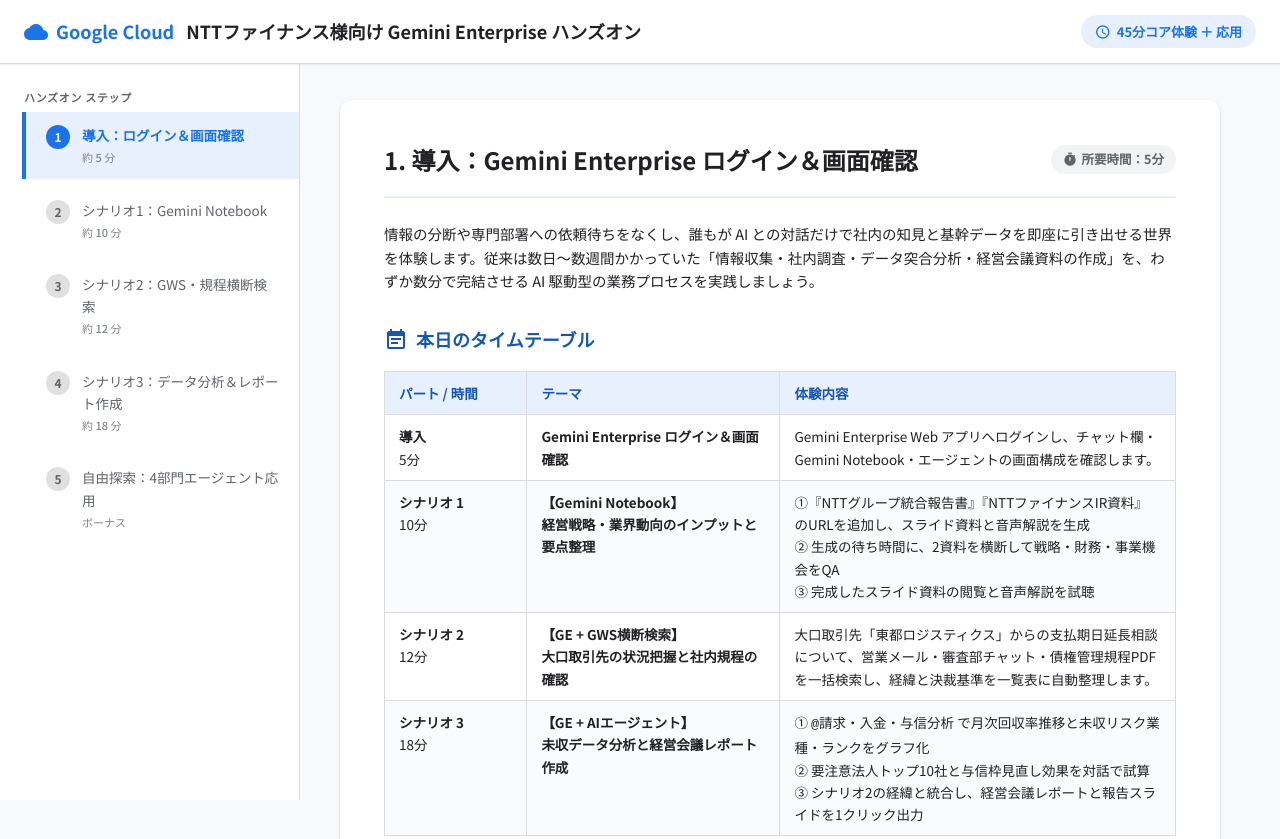
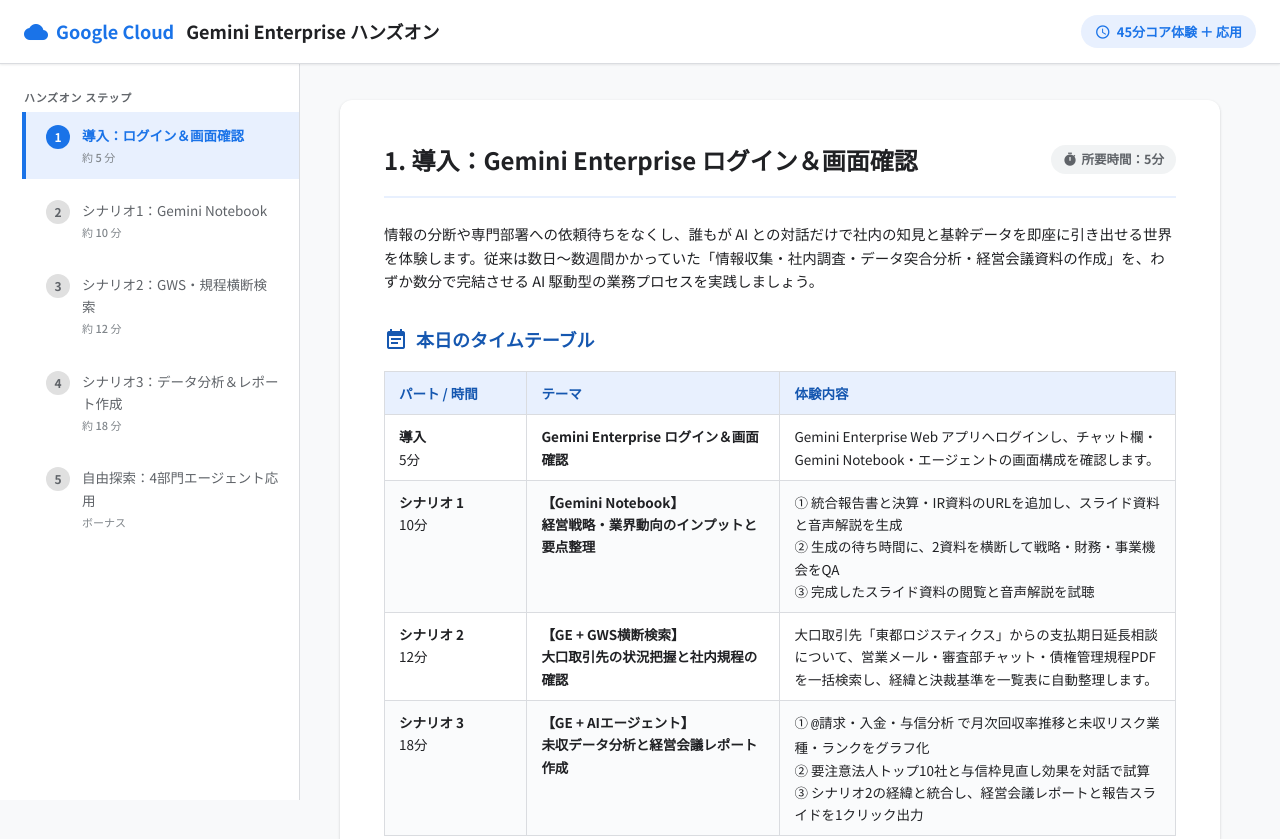
Before and after one commit to tichiba/next-finance-ge-handson, a plain HTML site: page docs/index.html in a window 1280 px wide. Shown: the top 839 px of the page. Drawn offline with Linux system fonts and the light colour scheme; a web font is replaced by a local one.

Commit message:
Remove customer name from title/header and generalize timetable wording

```diff
--- a/docs/index.html
+++ b/docs/index.html
@@ -3,7 +3,7 @@
 <head>
     <meta charset="UTF-8">
     <meta name="viewport" content="width=device-width, initial-scale=1.0">
-    <title>NTTファイナンス様向け Google Cloud AI ハンズオン Codelab</title>
+    <title>Gemini Enterprise ハンズオン Codelab</title>
     <link href="https://fonts.googleapis.com/css2?family=Google+Sans:wght@400;500;700&family=Noto+Sans+JP:wght@400;500;700&family=Roboto:wght@400;500;700&family=Roboto+Mono:wght@400;500&display=swap" rel="stylesheet">
     <link href="https://fonts.googleapis.com/icon?family=Material+Icons" rel="stylesheet">
     <style>
@@ -671,7 +671,7 @@
                 <span class="material-icons">cloud</span>
                 <span>Google Cloud</span>
             </div>
-            <div class="header-title">NTTファイナンス様向け Gemini Enterprise ハンズオン</div>
+            <div class="header-title">Gemini Enterprise ハンズオン</div>
         </div>
         <div class="header-right">
             <div class="time-badge">
@@ -754,7 +754,7 @@
                         <tr>
                             <td><strong>シナリオ 1</strong><br>10分</td>
                             <td><strong>【Gemini Notebook】<br>経営戦略・業界動向のインプットと要点整理</strong></td>
-                            <td>①『NTTグループ統合報告書』『NTTファイナンスIR資料』のURLを追加し、スライド資料と音声解説を生成<br>② 生成の待ち時間に、2資料を横断して戦略・財務・事業機会をQA<br>③ 完成したスライド資料の閲覧と音声解説を試聴</td>
+                            <td>① 統合報告書と決算・IR資料のURLを追加し、スライド資料と音声解説を生成<br>② 生成の待ち時間に、2資料を横断して戦略・財務・事業機会をQA<br>③ 完成したスライド資料の閲覧と音声解説を試聴</td>
                         </tr>
                         <tr>
                             <td><strong>シナリオ 2</strong><br>12分</td>
```
